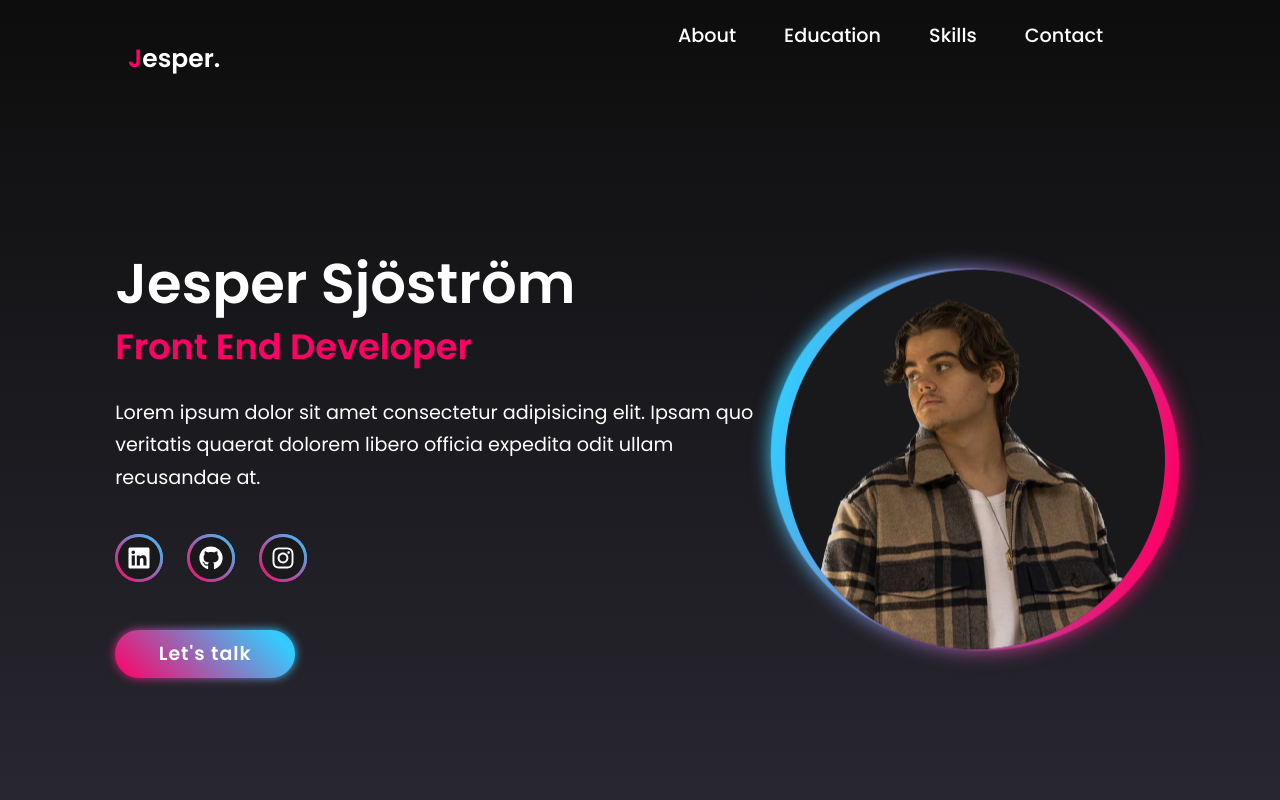
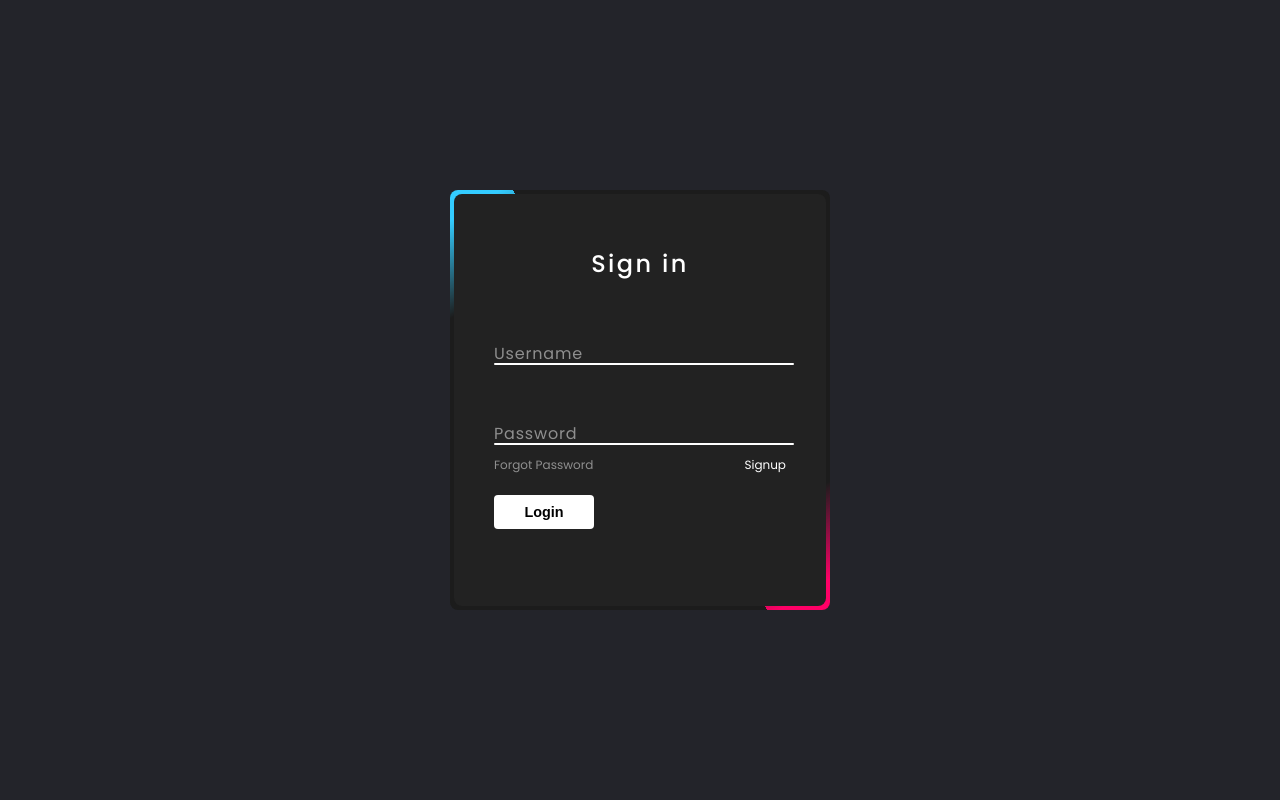
Before and after one commit to JesperSjostrom2/jespersjostrom2.github.io, a React (Create React App) app: page /login in a window 1280 px wide. Shown: the top 800 px of the page. Built offline with nearby package versions, Linux system fonts and the light colour scheme; the HTML template or start-up script is replaced by a standard one.

Commit message:
feat: login router & styles

```diff
--- a/src/App.js
+++ b/src/App.js
@@ -1,24 +1,30 @@
-import React from 'react'
-import Navbar from './components/navbar/Navbar'
-import Intro from './components/intro/Intro'
-import About from './components/about/About'
-import Education from './components/education/Education'
-import Skills from './components/skills/Skills'
-import Contact from './components/contact/Contact'
-import Footer from './components/footer/Footer'
-
+import React from 'react';
+import { BrowserRouter, Routes, Route } from 'react-router-dom';
+import Navbar from './components/navbar/Navbar';
+import Intro from './components/intro/Intro';
+import About from './components/about/About';
+import Education from './components/education/Education';
+import Skills from './components/skills/Skills';
+import Contact from './components/contact/Contact';
+import Footer from './components/footer/Footer';
+import Loginpage from './components/loginpage/Loginpage';
 
 function App() {
   return (
-    <>
-    <Navbar/>
-    <Intro/>
-    <About/>
-    <Education/>
-    <Skills/>
-    <Contact/>
-    <Footer/>
-    </>
+    <BrowserRouter>
+      <Routes>
+        <Route path="/" element={<>
+          <Navbar />
+          <Intro />
+          <About />
+          <Education />
+          <Skills />
+          <Contact />
+          <Footer />
+        </>} />
+        <Route path="/login" element={<Loginpage />} />
+      </Routes>
+    </BrowserRouter>
   );
 }
 
--- /dev/null
+++ b/src/components/loginpage/Loginpage.jsx
@@ -0,0 +1,31 @@
+import React from 'react'
+import './loginpage.css'
+
+const Loginpage = () => {
+  return (
+    <div className="loginpage-container">
+    <div className='box'>
+      <form>
+        <h2> Sign in </h2>
+        <div className="inputBox">
+          <input type="text" required="required"/>
+            <span>Username</span>
+            <i></i>
+        </div>
+        <div className="inputBox">
+          <input type="password" required="required"/>
+            <span>Password</span>
+            <i></i>
+        </div>
+        <div className="links">
+          <a href="#">Forgot Password</a>
+          <a href="#">Signup</a>
+        </div>
+        <input type="submit" value="Login" />
+      </form>
+    </div>
+    </div>
+  )
+}
+
+export default Loginpage
--- /dev/null
+++ b/src/components/loginpage/loginpage.css
@@ -0,0 +1,150 @@
+.loginpage-container {
+  display: flex;
+  justify-content: center;
+  align-items: center;
+  min-height: 100vh;
+  background: #23242a;
+}
+
+.box {
+  position: relative;
+  width: 380px;
+  height: 420px;
+  background: #1c1c1c;
+  border-radius: 8px;
+  overflow: hidden;
+  animation: zoomIn 1s;
+}
+
+.box::before {
+  content: '';
+  position: absolute;
+  top: -50%;
+  left: -50%;
+  width: 380px;
+  height: 420px;
+  background: linear-gradient(0deg,transparent,transparent,transparent, #3cf, #3cf, #3cf);
+  z-index: 1;
+  transform-origin: bottom right;
+  animation: animate 6s linear infinite;
+}
+
+.box::after {
+  content: '';
+  position: absolute;
+  top: -50%;
+  left: -50%;
+  width: 380px;
+  height: 420px;
+  background: linear-gradient(0deg,transparent,transparent,transparent, #f06, #f06, #f06);
+  z-index: 1;
+  transform-origin: bottom right;
+  animation: animate 6s linear infinite;
+  animation-delay: -3s;
+}
+
+
+.box form {
+  position: absolute;
+  inset: 4px;
+  background: #222;
+  padding: 50px 40px;
+  border-radius: 8px;
+  z-index: 2;
+  display: flex;
+  flex-direction: column;
+}
+
+.box form h2 {
+  color: var(--color-white);
+  font-weight: 500;
+  text-align: center;
+  letter-spacing: 0.1em;
+}
+
+.box form .inputBox {
+  position: relative;
+  width: 300px;
+  margin-top: 35px;
+}
+
+.box form .inputBox input {
+  position: relative;
+  width: 100%;
+  padding: 20px 10px 10px;
+  background: transparent;
+  outline: none;
+  box-shadow: none;
+  color: #23242a;
+  letter-spacing: 0.05em;
+  transition: 0.5s;
+  z-index: 10;
+}
+
+.box form .inputBox span {
+  position: absolute;
+  left: 0;
+  padding: 20px 0px 10px;
+  pointer-events: none;
+  color: #8f8f8f;
+  font-size: 1em;
+  letter-spacing: 0.05em;
+  transition: 0.5s;
+}
+.box form .inputBox input:valid ~ span,
+.box form .inputBox input:focus ~ span {
+  color: var(--color-white);
+  font-size: 0.75em;
+  transform: translateY(-34px);
+}
+
+.box form .inputBox i {
+  position: absolute;
+  left: 0;
+  bottom: 0;
+  width: 100%;
+  height: 2px;
+  background: var(--color-white);
+  border-radius: 4px;
+  overflow: hidden;
+  transition: 0.5s;
+  pointer-events: none;
+}
+
+.box form .inputBox input:valid ~ i,
+.box form .inputBox input:focus ~ i {
+  height: 44px;
+}
+
+.box form .links {
+  display: flex;
+  justify-content: space-between;
+}
+
+.box form .links a {
+  margin: 10px 0;
+  font-size: 0.75em;
+  color: #8f8f8f;
+}
+
+.box form .links a:hover,
+.box form .links a:nth-child(2) {
+  color: var(--color-white);
+}
+
+.box form input[type="submit"] {
+  border: none;
+  outline: none;
+  padding: 9px 25px;
+  background: var(--color-white);
+  cursor: pointer;
+  font-size: 0.9em;
+  border-radius: 4px;
+  font-weight: 600;
+  width: 100px;
+  margin-top: 10px;
+}
+
+.box form input[type="submit"]:active {
+  opacity: 0.8;
+}
```
